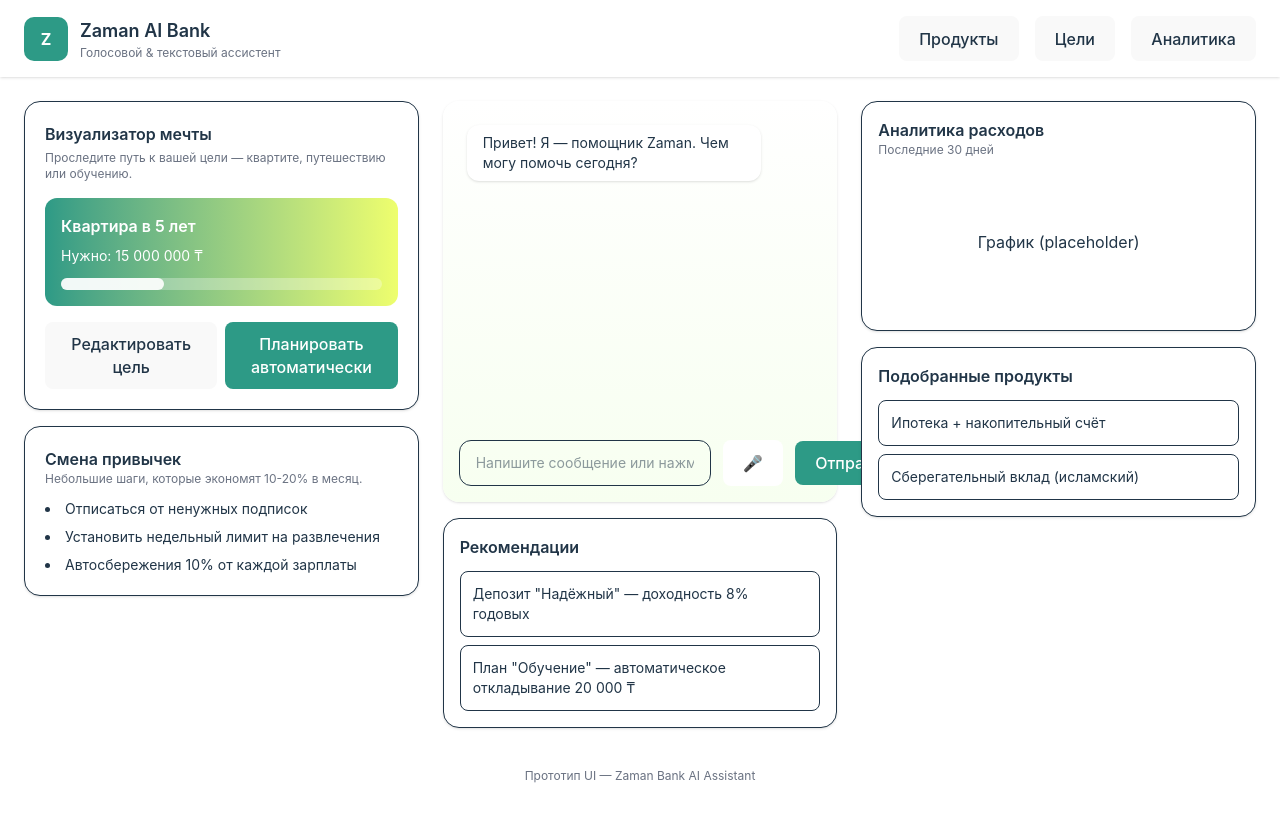
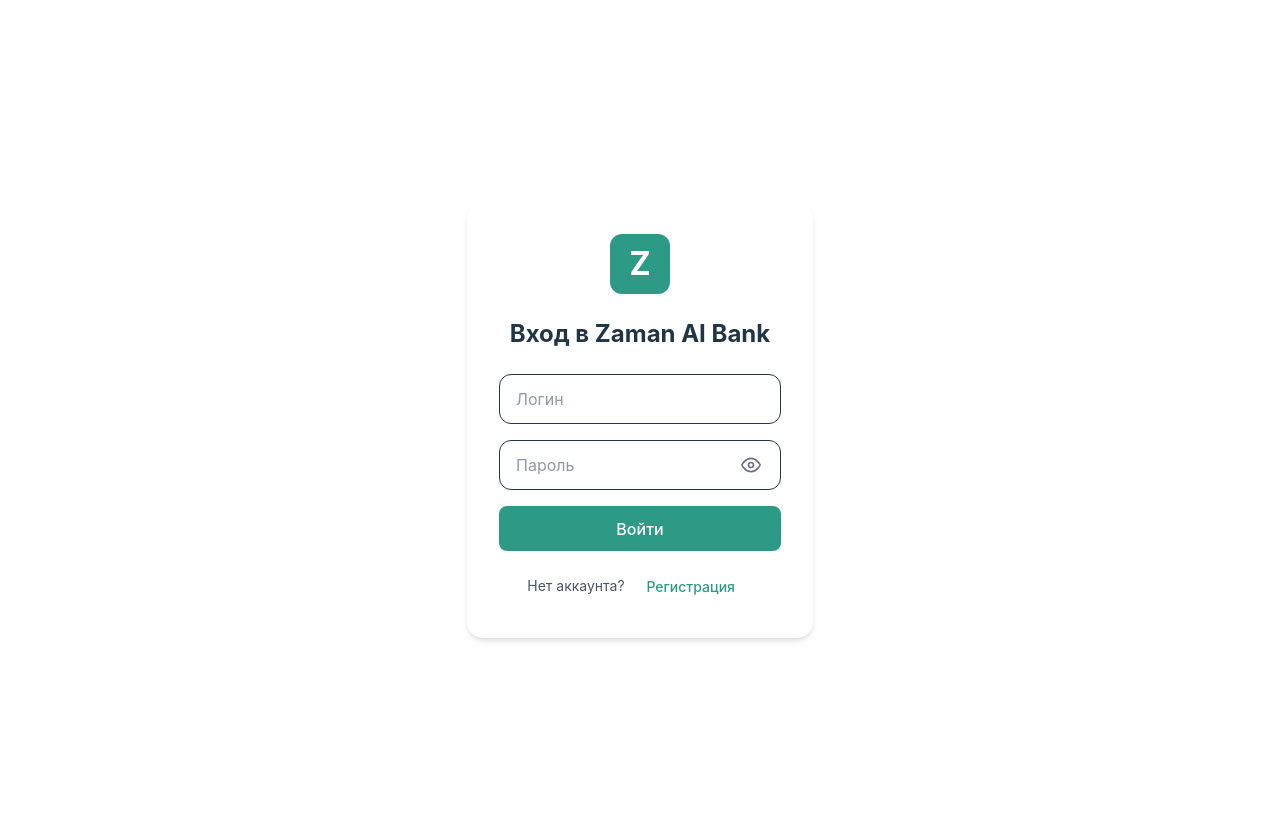
Before and after one commit to Sakk0022/zaman-bank, a React (Vite) app: page / in a window 1280 px wide. Shown: the top 822 px of the page. Before the commit the page ends 800 px from the top, so only its background shows below. Built offline with nearby package versions, Linux system fonts and the light colour scheme.

Commit message:
поле регистрации и авторизации

```diff
--- a/package.json
+++ b/package.json
@@ -12,7 +12,8 @@
   "dependencies": {
     "@tailwindcss/vite": "^4.1.14",
     "react": "^19.1.1",
-    "react-dom": "^19.1.1"
+    "react-dom": "^19.1.1",
+    "react-icons": "^5.5.0"
   },
   "devDependencies": {
     "@eslint/js": "^9.36.0",
--- a/src/App.jsx
+++ b/src/App.jsx
@@ -1,4 +1,5 @@
 import React, { useState, useRef } from 'react';
+import { FiEye, FiEyeOff } from 'react-icons/fi';
 
 // Zaman color tokens
 // Persian Green: #2D9A86
@@ -12,6 +13,13 @@
   const [input, setInput] = useState('');
   const [listening, setListening] = useState(false);
   const inputRef = useRef();
+  const [isLoggedIn, setIsLoggedIn] = useState(false);
+  const [authMode, setAuthMode] = useState('login');
+  const [username, setUsername] = useState('');
+  const [password, setPassword] = useState('');
+  const [confirmPassword, setConfirmPassword] = useState('');
+  const [showPassword, setShowPassword] = useState(false);
+  const [showConfirmPassword, setShowConfirmPassword] = useState(false);
 
   function sendMessage() {
     if (!input.trim()) return;
@@ -36,6 +44,119 @@
         setListening(false);
       }, 1600);
     }
+  }
+
+  function handleAuthSubmit(e) {
+    e.preventDefault();
+    // Dummy authentication logic for prototype
+    if (password.length < 5) {
+      alert('Пароль должен содержать минимум 5 символов');
+      return;
+    }
+    if (authMode === 'register') {
+      if (confirmPassword.length < 5) {
+        alert('Подтверждение пароля должно содержать минимум 5 символов');
+        return;
+      }
+      if (password !== confirmPassword) {
+        alert('Пароли не совпадают');
+        return;
+      }
+    }
+    // Simulate successful login/registration
+    setIsLoggedIn(true);
+    // Reset form fields
+    setUsername('');
+    setPassword('');
+    setConfirmPassword('');
+    setShowPassword(false);
+    setShowConfirmPassword(false);
+  }
+
+  function toggleAuthMode() {
+    setAuthMode(authMode === 'login' ? 'register' : 'login');
+    // Clear fields when toggling
+    setUsername('');
+    setPassword('');
+    setConfirmPassword('');
+    setShowPassword(false);
+    setShowConfirmPassword(false);
+  }
+
+  if (!isLoggedIn) {
+    return (
+      <div className="min-h-screen bg-gradient-to-b from-white to-white flex items-center justify-center" style={{ fontFamily: 'Inter, ui-sans-serif, system-ui' }}>
+        <div className="w-full max-w-md p-6 sm:p-8 rounded-2xl shadow-md bg-white mx-auto">
+          <div className="flex justify-center mb-6">
+            <div style={{ width: 60, height: 60, background: '#2D9A86', borderRadius: 12, display: 'flex', alignItems: 'center', justifyContent: 'center', color: 'white', fontWeight: 700, fontSize: '2rem' }}>Z</div>
+          </div>
+          <h2 className="text-xl sm:text-2xl font-bold text-center mb-6">{authMode === 'login' ? 'Вход в Zaman AI Bank' : 'Регистрация в Zaman AI Bank'}</h2>
+          <form onSubmit={handleAuthSubmit} className="space-y-4 text-left">
+            <input
+              type="text"
+              placeholder="Логин"
+              value={username}
+              onChange={e => setUsername(e.target.value)}
+              className="w-full px-4 py-3 rounded-xl border focus:outline-none text-sm sm:text-base text-left"
+              required
+              minLength={1}
+            />
+            <div className="relative">
+              <input
+                type={showPassword ? 'text' : 'password'}
+                placeholder="Пароль"
+                value={password}
+                onChange={e => setPassword(e.target.value)}
+                className="w-full px-4 py-3 rounded-xl border focus:outline-none text-sm sm:text-base text-left"
+                required
+                minLength={5}
+              />
+              <button
+                type="button"
+                onClick={() => setShowPassword(!showPassword)}
+                className="absolute inset-y-0 right-0 flex items-center pr-3 text-gray-500 bg-transparent"
+              >
+                {showPassword ? <FiEyeOff className="w-5 h-5" /> : <FiEye className="w-5 h-5" />}
+              </button>
+            </div>
+            {authMode === 'register' && (
+              <div className="relative">
+                <input
+                  type={showConfirmPassword ? 'text' : 'password'}
+                  placeholder="Подтвердите пароль"
+                  value={confirmPassword}
+                  onChange={e => setConfirmPassword(e.target.value)}
+                  className="w-full px-4 py-3 rounded-xl border focus:outline-none text-sm sm:text-base text-left"
+                  required
+                  minLength={5}
+                />
+                <button
+                  type="button"
+                  onClick={() => setShowConfirmPassword(!showConfirmPassword)}
+                  className="absolute inset-y-0 right-0 flex items-center pr-3 text-gray-500 bg-transparent"
+                  aria-label={showConfirmPassword ? "Скрыть пароль" : "Показать пароль"}
+                >
+                  {showConfirmPassword ? <FiEyeOff className="w-5 h-5" /> : <FiEye className="w-5 h-5" />}
+                </button>
+              </div>
+            )}
+            <button
+              type="submit"
+              className="w-full py-3 rounded-xl text-white font-medium text-sm sm:text-base"
+              style={{ background: '#2D9A86' }} // Changed to solid Persian Green for a different look
+            >
+              {authMode === 'login' ? 'Войти' : 'Зарегистрироваться'}
+            </button>
+          </form>
+          <p className="text-center mt-4 text-sm text-gray-600">
+            {authMode === 'login' ? 'Нет аккаунта?' : 'Уже есть аккаунт?'}{' '}
+            <button onClick={toggleAuthMode} className="text-[#2D9A86] hover:underline">
+              {authMode === 'login' ? 'Регистрация' : 'Вход'}
+            </button>
+          </p>
+        </div>
+      </div>
+    );
   }
 
   return (
--- a/src/index.css
+++ b/src/index.css
@@ -55,6 +55,11 @@
 button:focus-visible {
   outline: 4px auto -webkit-focus-ring-color;
 }
+#root {
+  max-width: 1960px;
+  margin: 0 auto;
+  padding: 1.25rem;
+}
 
 @media (prefers-color-scheme: light) {
   :root {
@@ -65,6 +70,7 @@
     color: #747bff;
   }
   button {
-    background-color: #f9f9f9;
+    background-color: transparent;
+    background: transparent; /* на всякий случай */
   }
 }
```
Also changed, not shown: 1 other file (tests, documents, lock files or other folders).
